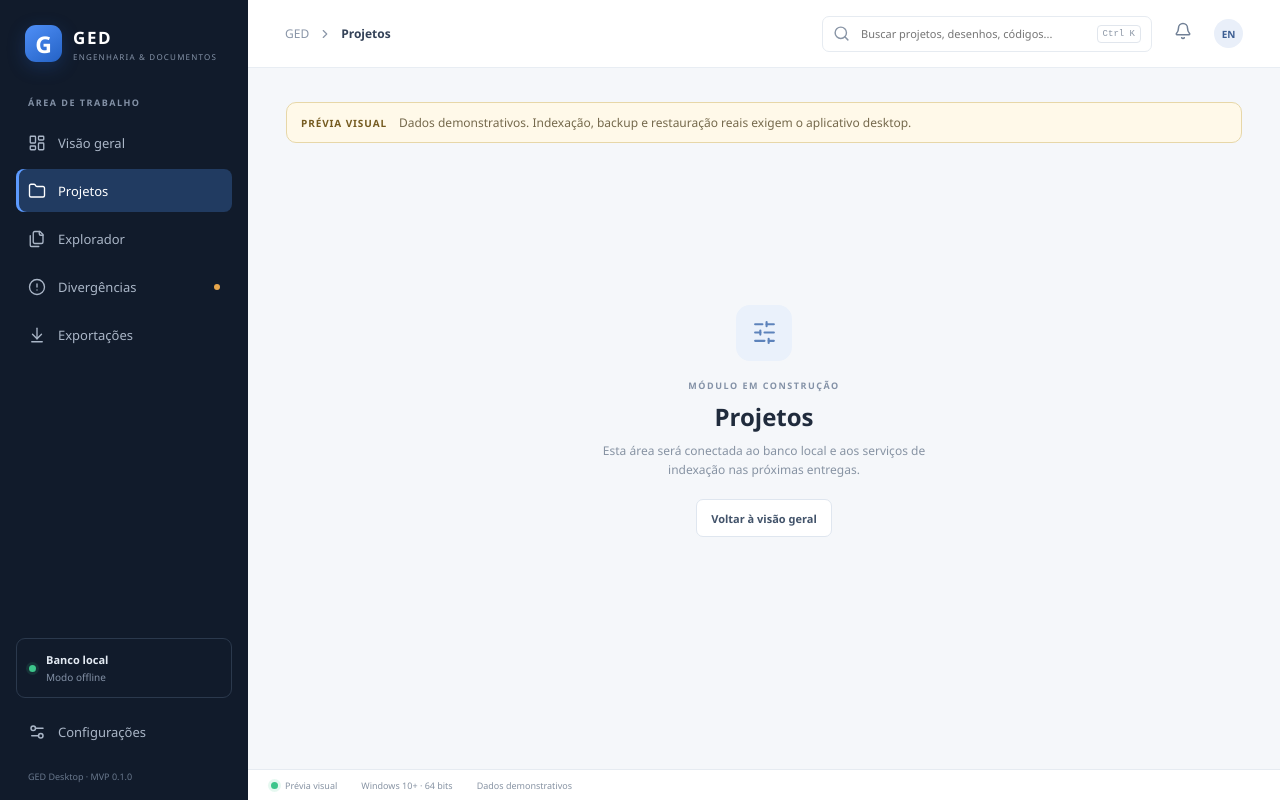
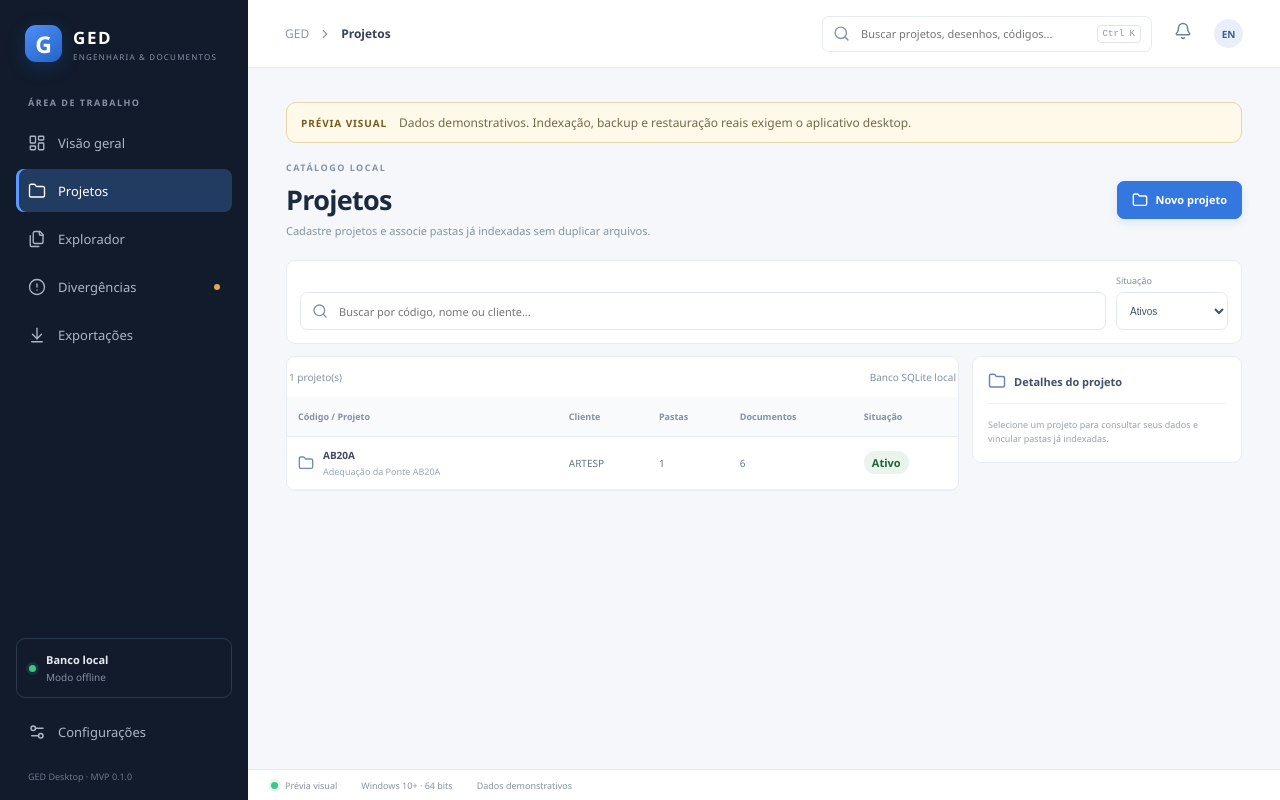
Before and after one commit to Lvc4br/Gerenciador-de-dados, a React (Vite) app in the folder apps/desktop/: page / in a window 1280 px wide. Both pictures are taken after a click on the button "Projetos". Built offline with nearby package versions, Linux system fonts and the light colour scheme.

Commit message:
Build project catalog interface with create, archive and folder linking

```diff
--- a/apps/desktop/src/App.tsx
+++ b/apps/desktop/src/App.tsx
@@ -232,6 +232,122 @@ function DiscrepanciesPanel() {
   );
 }
 
+
+type ProjectRecord = {
+  id: number; code: string; name: string; client: string; description: string;
+  status: string; root_count: number; file_count: number; created_at: string; updated_at: string;
+};
+type ProjectRoot = { id: number; path: string; added_at: string; linked: boolean };
+
+function ProjectsPanel() {
+  const [projects, setProjects] = useState<ProjectRecord[]>([]);
+  const [search, setSearch] = useState("");
+  const [status, setStatus] = useState("active");
+  const [loading, setLoading] = useState(false);
+  const [error, setError] = useState("");
+  const [notice, setNotice] = useState("");
+  const [creating, setCreating] = useState(false);
+  const [code, setCode] = useState("");
+  const [name, setName] = useState("");
+  const [client, setClient] = useState("");
+  const [description, setDescription] = useState("");
+  const [selected, setSelected] = useState<ProjectRecord | null>(null);
+  const [roots, setRoots] = useState<ProjectRoot[]>([]);
+
+  async function loadProjects() {
+    setLoading(true); setError("");
+    try {
+      const result = await invoke<{items: ProjectRecord[]; total: number}>("list_projects", { search, status, limit: 100, offset: 0 });
+      setProjects(result.items);
+      setSelected(current => current ? result.items.find(p => p.id === current.id) ?? null : null);
+    } catch (reason) { setError(String(reason)); }
+    finally { setLoading(false); }
+  }
+  useEffect(() => { void loadProjects(); }, [search, status]);
+
+  async function selectProject(project: ProjectRecord) {
+    setSelected(project); setError("");
+    try { setRoots(await invoke<ProjectRoot[]>("list_project_roots", { projectId: project.id })); }
+    catch (reason) { setRoots([]); setError(String(reason)); }
+  }
+  async function createProject(event: React.FormEvent) {
+    event.preventDefault(); setError(""); setNotice("");
+    try {
+      await invoke<number>("create_project", { code, name, client, description });
+      setCode(""); setName(""); setClient(""); setDescription(""); setCreating(false);
+      setNotice("Projeto cadastrado no banco local.");
+      await loadProjects();
+    } catch (reason) { setError(String(reason)); }
+  }
+  async function toggleArchive(project: ProjectRecord) {
+    const archived = project.status !== "archived";
+    try {
+      await invoke<void>("archive_project", { id: project.id, archived });
+      setNotice(archived ? "Projeto arquivado. Os documentos foram preservados." : "Projeto reativado.");
+      await loadProjects();
+    } catch (reason) { setError(String(reason)); }
+  }
+  async function toggleRoot(root: ProjectRoot) {
+    if (!selected) return;
+    try {
+      await invoke<void>("set_project_root_link", { projectId: selected.id, rootId: root.id, linked: !root.linked });
+      await selectProject(selected);
+      await loadProjects();
+    } catch (reason) { setError(String(reason)); }
+  }
+
+  return (
+    <section className="explorer">
+      <div className="page-heading explorer-heading">
+        <div><div className="eyebrow">CATÁLOGO LOCAL</div><h1>Projetos</h1><p>Cadastre projetos e associe pastas já indexadas sem duplicar arquivos.</p></div>
+        <button className="primary-button" onClick={() => setCreating(value => !value)}><Folder size={16} /> {creating ? "Cancelar" : "Novo projeto"}</button>
+      </div>
+      {notice && <div className="notice" role="status">{notice}</div>}
+      {error && <div className="notice error" role="alert">{error}</div>}
+      {creating && <form className="surface-card project-form" onSubmit={createProject}>
+        <div className="card-heading"><div><h3>Novo projeto</h3><p>Os dados serão salvos no SQLite local.</p></div></div>
+        <div className="project-form-grid">
+          <label>Código *<input required maxLength={40} value={code} onChange={e => setCode(e.target.value)} placeholder="Ex.: AB20A" /></label>
+          <label>Nome do projeto *<input required maxLength={180} value={name} onChange={e => setName(e.target.value)} placeholder="Nome do empreendimento" /></label>
+          <label>Cliente<input value={client} onChange={e => setClient(e.target.value)} placeholder="Cliente / contratante" /></label>
+          <label>Descrição<input value={description} onChange={e => setDescription(e.target.value)} placeholder="Descrição breve (opcional)" /></label>
+        </div>
+        <div className="dashboard-actions"><button className="primary-button" type="submit">Salvar projeto</button><button className="secondary-button" type="button" onClick={() => setCreating(false)}>Cancelar</button></div>
+      </form>}
+      <div className="explorer-toolbar">
+        <label className="explorer-search"><Search size={16} /><input value={search} onChange={e => setSearch(e.target.value)} placeholder="Buscar por código, nome ou cliente..." /></label>
+        <label className="filter-control"><span>Situação</span><select value={status} onChange={e => setStatus(e.target.value)}><option value="active">Ativos</option><option value="archived">Arquivados</option><option value="all">Todos</option></select></label>
+      </div>
+      <div className="explorer-layout project-layout">
+        <div className="file-table-wrap">
+          <div className="explorer-summary"><span>{loading ? "Carregando projetos..." : projects.length + " projeto(s)"}</span><span>Banco SQLite local</span></div>
+          <table className="file-table"><thead><tr><th>Código / Projeto</th><th>Cliente</th><th>Pastas</th><th>Documentos</th><th>Situação</th></tr></thead>
+            <tbody>{projects.map(project => <tr key={project.id} className={selected?.id === project.id ? "selected" : ""} onClick={() => void selectProject(project)}>
+              <td><div className="file-name"><Folder size={16} /><div><b>{project.code}</b><small>{project.name}</small></div></div></td>
+              <td>{project.client || "—"}</td><td>{project.root_count}</td><td>{project.file_count.toLocaleString("pt-BR")}</td>
+              <td><span className={project.status === "active" ? "file-status indexed" : "file-status missing"}>{project.status === "active" ? "Ativo" : "Arquivado"}</span></td>
+            </tr>)}
+            {!loading && projects.length === 0 && <tr><td colSpan={5} className="table-empty">Nenhum projeto encontrado. Cadastre o primeiro projeto para começar.</td></tr>}</tbody>
+          </table>
+        </div>
+        <aside className="file-details">
+          <div className="details-heading"><Folder size={18} /><b>Detalhes do projeto</b></div>
+          {selected ? <>
+            <h3>{selected.code} — {selected.name}</h3>
+            <div className="detail-row"><span>Cliente</span><b>{selected.client || "—"}</b></div>
+            <div className="detail-row"><span>Descrição</span><b>{selected.description || "—"}</b></div>
+            <div className="detail-row"><span>Documentos vinculados</span><b>{selected.file_count}</b></div>
+            <div className="details-heading"><b>Pastas indexadas disponíveis</b></div>
+            {roots.length === 0 ? <p className="detail-note">Nenhuma pasta indexada foi encontrada. Importe uma pasta pela Visão geral primeiro.</p> : roots.map(root => <label className="project-root-option" key={root.id}><input type="checkbox" checked={root.linked} onChange={() => void toggleRoot(root)} /><span>{root.path}</span></label>)}
+            <button className="secondary-button" onClick={() => void toggleArchive(selected)}>{selected.status === "active" ? "Arquivar projeto" : "Reativar projeto"}</button>
+            <p className="detail-note">Arquivar não exclui arquivos nem remove a indexação. Uma pasta pode ser compartilhada entre projetos.</p>
+          </> : <p className="detail-note">Selecione um projeto para consultar seus dados e vincular pastas já indexadas.</p>}
+        </aside>
+      </div>
+    </section>
+  );
+}
+
 function App() {
   const [section, setSection] = useState<Section>("Visão geral");
   const [query, setQuery] = useState("");
@@ -355,7 +471,7 @@ function App() {
 
         <div className="page-content">
           {isPreviewMode && <div className="preview-banner"><b>PRÉVIA VISUAL</b><span>Dados demonstrativos. Indexação, backup e restauração reais exigem o aplicativo desktop.</span></div>}
-          {section === "Explorador" ? (<ExplorerPanel />) : section === "Divergências" ? (<DiscrepanciesPanel />) : section === "Visão geral" ? (
+          {section === "Projetos" ? (<ProjectsPanel />) : section === "Explorador" ? (<ExplorerPanel />) : section === "Divergências" ? (<DiscrepanciesPanel />) : section === "Visão geral" ? (
             <>
               <div className="page-heading">
                 <div><div className="eyebrow">CENTRAL DE CONTROLE</div><h1>Visão geral</h1><p>Encontre, organize e analise o conhecimento dos projetos da sua engenharia.</p></div>
```
